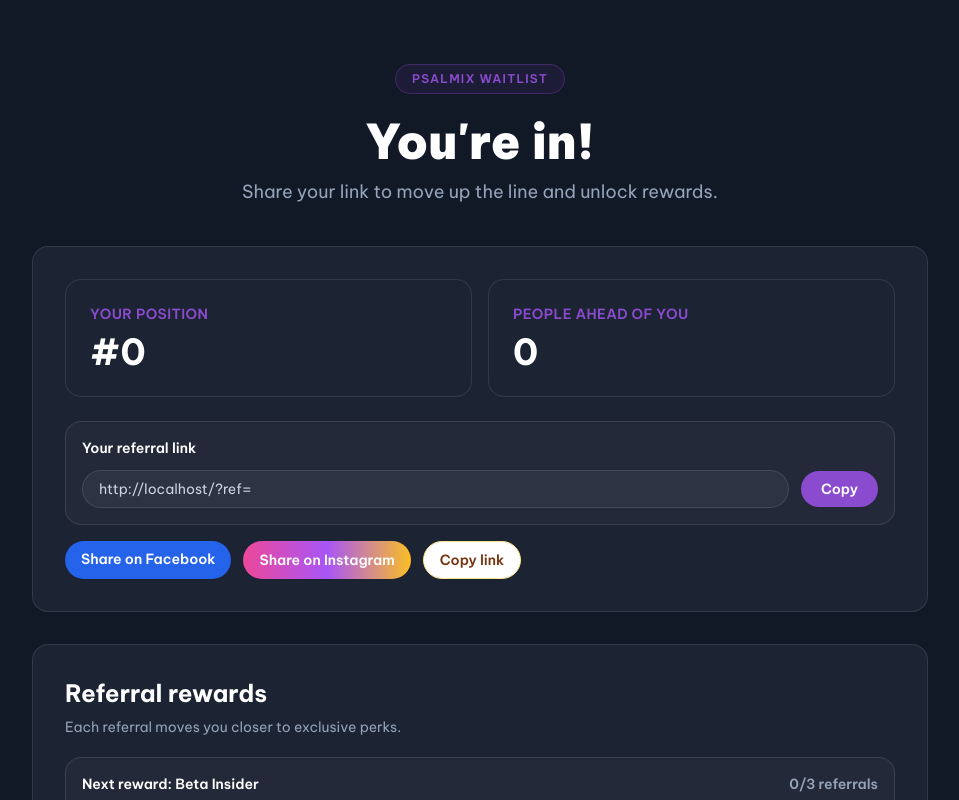
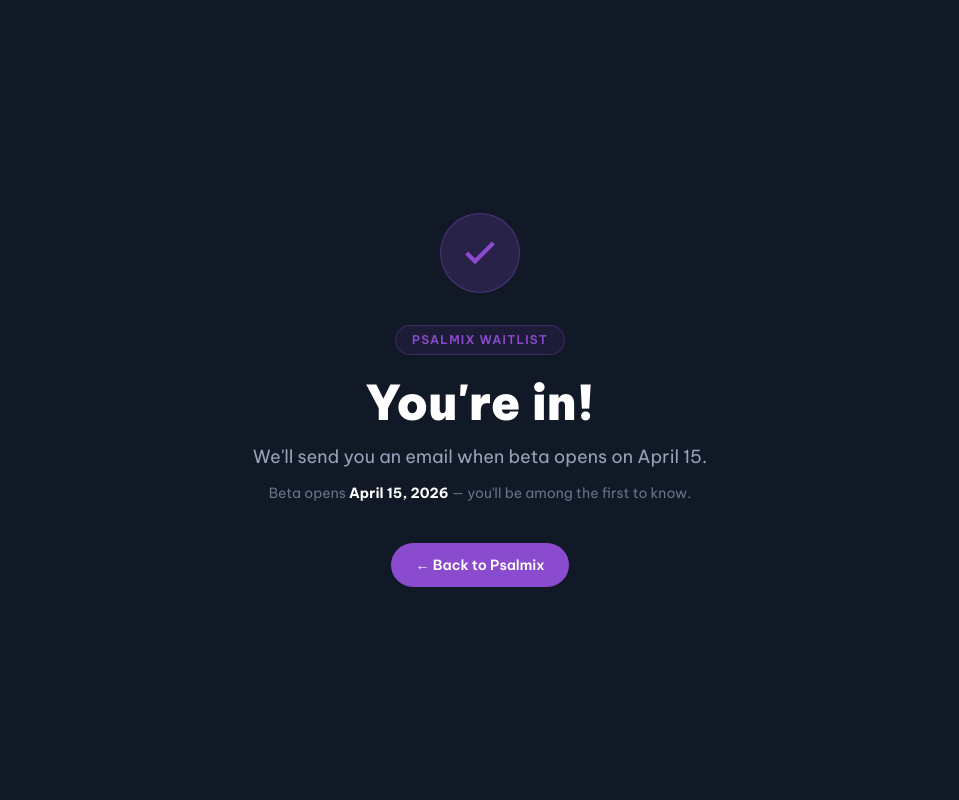
Before and after one commit to mmcaiassistant/psalmix-waitlist, a Next.js app: page /welcome in a window 1280 px wide. Shown: the top 800 px of the page, without its empty margins (160-1119 px from the left). Built offline with nearby package versions, Linux system fonts and the light colour scheme.

Commit message:
feat: remove referral system — pure email signup waitlist

```diff
--- a/src/app/page.tsx
+++ b/src/app/page.tsx
@@ -1,7 +1,7 @@
 "use client";
 
 import { useEffect, useState, Suspense } from "react";
-import { useRouter, useSearchParams } from "next/navigation";
+import { useSearchParams } from "next/navigation";
 import React from "react";
 import { CustomIcon as CustomIconComponent } from "@/components/CustomIcon";
 type AnyCustomIcon = React.ComponentType<{ name: string; size?: number }>;
@@ -52,59 +52,49 @@
 
 function SignupForm({
   variant = "hero",
-  referralCode,
 }: {
   variant?: "hero" | "footer";
-  referralCode?: string;
 }) {
   const [email, setEmail] = useState("");
   const [status, setStatus] = useState<"idle" | "loading" | "success" | "error">("idle");
-  const [result, setResult] = useState<{ position?: number; referralCode?: string; message?: string } | null>(null);
-  const router = useRouter();
+  const [errorMessage, setErrorMessage] = useState<string | null>(null);
+  const [alreadyOnList, setAlreadyOnList] = useState(false);
 
   const handleSubmit = async (e: React.FormEvent) => {
     e.preventDefault();
     setStatus("loading");
-    setResult(null);
+    setErrorMessage(null);
 
     try {
       const res = await fetch("/api/signup", {
         method: "POST",
         headers: { "Content-Type": "application/json" },
-        body: JSON.stringify({ email, referralCode }),
+        body: JSON.stringify({ email }),
       });
       const data = await res.json();
       if (!res.ok) throw new Error(data.error || "Something went wrong");
 
+      setAlreadyOnList(!!data.already);
       setStatus("success");
-      setResult({
-        position: data.position,
-        referralCode: data.referralCode,
-        message: data.already ? "You're already on the list!" : "You're in!",
-      });
       setEmail("");
-
-      if (data.referralCode) {
-        router.push(`/dashboard/${data.referralCode}`);
-      }
     } catch (err: unknown) {
       setStatus("error");
-      const message = err instanceof Error ? err.message : "Unable to join right now.";
-      setResult({ message });
+      setErrorMessage(err instanceof Error ? err.message : "Unable to join right now.");
     }
   };
 
-  if (status === "success" && result) {
+  if (status === "success") {
     return (
       <div className="rounded-2xl bg-surface border border-white/10 p-6 text-center max-w-md shadow-xl">
-        <div className="w-16 h-16 mx-auto mb-4 rounded-full bg-green-100 flex items-center justify-center">
-          <Icons.checkCircle className="w-8 h-8 text-green-600" />
+        <div className="w-16 h-16 mx-auto mb-4 rounded-full bg-green-500/20 flex items-center justify-center">
+          <Icons.checkCircle className="w-8 h-8 text-green-400" />
         </div>
-        <h3 className="text-xl font-bold text-white mb-2">{result.message}</h3>
-        <p className="text-text-secondary mb-4">
-          Your position: <span className="text-primary font-bold">#{result.position?.toLocaleString()}</span>
+        <h3 className="text-xl font-bold text-white mb-2">
+          {alreadyOnList ? "You're already on the list!" : "You're in!"}
+        </h3>
+        <p className="text-text-secondary text-sm">
+          We&apos;ll send you an email when beta opens on April 15.
         </p>
-        <p className="text-sm text-text-secondary">Redirecting to your dashboard…</p>
       </div>
     );
   }
@@ -136,13 +126,8 @@
             {status === "loading" ? "Saving your spot..." : "Save My Spot — It's Free"}
           </button>
         </div>
-        {status === "error" && result?.message && (
-          <p className="text-red-500 text-sm mt-2 text-center">{result.message}</p>
-        )}
-        {referralCode && (
-          <p className="text-xs text-text-secondary mt-3 text-center">
-            You were referred by a friend — you&apos;ll both move up the line.
-          </p>
+        {status === "error" && errorMessage && (
+          <p className="text-red-500 text-sm mt-2 text-center">{errorMessage}</p>
         )}
         <p className="text-xs text-text-secondary mt-3 text-center flex items-center justify-center gap-2">
           <svg className="w-4 h-4 text-green-400" viewBox="0 0 24 24" fill="none" stroke="currentColor" strokeWidth="2"><path d="M22 11.08V12a10 10 0 1 1-5.93-9.14"/><polyline points="22 4 12 14.01 9 11.01"/></svg>
@@ -175,8 +160,8 @@
           {status === "loading" ? "Saving your spot..." : "Save My Spot — It's Free"}
         </button>
       </div>
-      {status === "error" && result?.message && (
-        <p className="text-red-300 text-sm mt-2 text-center">{result.message}</p>
+      {status === "error" && errorMessage && (
+        <p className="text-red-300 text-sm mt-2 text-center">{errorMessage}</p>
       )}
       <p className="text-xs text-white/60 mt-3 text-center">Free to join · $7.99/mo at launch · Cancel anytime</p>
     </form>
@@ -221,7 +206,7 @@
   const [count, setCount] = useState<number | null>(null);
   const [showStickyCTA, setShowStickyCTA] = useState(false);
   const searchParams = useSearchParams();
-  const referralCode = searchParams.get("ref") ?? undefined;
+  void searchParams; // referral feature removed — keeping hook for future use
 
   useEffect(() => {
     fetch("/api/stats")
@@ -259,7 +244,6 @@
             <a className="text-sm font-medium hover:text-primary transition-colors" href="#problem">Problem</a>
             <a className="text-sm font-medium hover:text-primary transition-colors" href="#solution">Solution</a>
             <a className="text-sm font-medium hover:text-primary transition-colors" href="#founding">Founding</a>
-            <a className="text-sm font-medium hover:text-primary transition-colors" href="#referrals">Referrals</a>
             <a className="text-sm font-medium hover:text-primary transition-colors" href="#faq">FAQ</a>
           </nav>
           <a href="#signup" className="bg-primary text-white px-5 py-3 rounded-full font-bold text-sm hover:scale-105 transition-transform active:scale-95 min-h-[44px] flex items-center">
@@ -272,7 +256,6 @@
         {/* Hero Section */}
         <HeroSection
           displayCount={displayCount}
-          referralCode={referralCode}
           SignupForm={SignupForm}
           Icons={Icons}
           CustomIcon={CustomIcon}
@@ -466,7 +449,6 @@
 
         {/* Final CTA */}
         <CTASection
-          referralCode={referralCode}
           spotsRemaining={spotsRemaining}
           SignupForm={SignupForm}
         />
--- a/src/app/welcome/page.tsx
+++ b/src/app/welcome/page.tsx
@@ -1,175 +1,63 @@
 "use client";
 
 import { useEffect, useState } from "react";
-import { motion } from "framer-motion";
-import PositionDisplay from "@/components/PositionDisplay";
-import ReferralLink from "@/components/ReferralLink";
-import ShareButtons from "@/components/ShareButtons";
-import RewardTier from "@/components/RewardTier";
-import RewardProgress from "@/components/RewardProgress";
-import { REWARD_TIERS } from "@/lib/rewards";
+import { useSearchParams } from "next/navigation";
+import { Suspense } from "react";
 
-const Celebration = () => (
-  <div className="relative flex items-center justify-center">
-    <motion.div
-      animate={{ scale: [1, 1.1, 1], rotate: [0, 6, -6, 0] }}
-      transition={{ duration: 1.6, repeat: Infinity }}
-      className="text-5xl"
-    >
-      🎉
-    </motion.div>
-    <motion.span
-      className="absolute -left-8 -top-4 h-3 w-3 rounded-full bg-amber-400"
-      animate={{ y: [-4, -16], opacity: [0, 1, 0] }}
-      transition={{ duration: 1.4, repeat: Infinity }}
-    />
-    <motion.span
-      className="absolute right-6 -top-6 h-2 w-2 rounded-full bg-rose-400"
-      animate={{ y: [-2, -18], opacity: [0, 1, 0] }}
-      transition={{ duration: 1.2, repeat: Infinity, delay: 0.2 }}
-    />
-    <motion.span
-      className="absolute -right-10 -bottom-4 h-3 w-3 rounded-full bg-emerald-400"
-      animate={{ y: [2, -14], opacity: [0, 1, 0] }}
-      transition={{ duration: 1.6, repeat: Infinity, delay: 0.4 }}
-    />
-  </div>
-);
-
-type UserStats = {
-  referralCode: string;
-  referrals: number;
-  position: number;
-  peopleAhead: number;
-};
-
-export default function WelcomePage() {
-  const [data, setData] = useState<UserStats | null>(null);
-  const [loading, setLoading] = useState(true);
-  const [origin, setOrigin] = useState("");
-  const [code, setCode] = useState("");
-
-  useEffect(() => {
-    setOrigin(window.location.origin);
-    const params = new URLSearchParams(window.location.search);
-    const c = params.get("code") || "";
-    setCode(c);
-    // Persist code in localStorage so the user can always return to their dashboard
-    if (c) {
-      try {
-        localStorage.setItem("psalmix_referral_code", c);
-      } catch {
-        // storage blocked — not critical
-      }
-    }
-  }, []);
-
-  useEffect(() => {
-    if (!code) {
-      setLoading(false);
-      return;
-    }
-
-    const fetchStats = async () => {
-      try {
-        const res = await fetch(`/api/user/${code}`);
-        if (!res.ok) throw new Error("Failed to fetch stats");
-        const json = await res.json();
-        setData(json);
-      } catch {
-        // non-critical — show dashboard without live stats
-      } finally {
-        setLoading(false);
-      }
-    };
-
-    fetchStats();
-  }, [code]);
-
-  const shareUrl = `${origin}/?ref=${data?.referralCode || code}`;
-
-  const trackShare = async (channel: string) => {
-    if (!data?.referralCode && !code) return;
-    try {
-      await fetch("/api/share", {
-        method: "POST",
-        headers: { "Content-Type": "application/json" },
-        body: JSON.stringify({
-          referralCode: data?.referralCode || code,
-          channel,
-        }),
-      });
-    } catch {
-      // share tracking is non-critical — silently ignore
-    }
-  };
+function WelcomeContent() {
+  const searchParams = useSearchParams();
+  const email = searchParams.get("email") || "";
 
   return (
-    <div className="min-h-screen bg-[#111826] px-6 py-12 text-white">
-      <div className="mx-auto flex w-full max-w-4xl flex-col gap-8">
-        {/* Header */}
-        <div className="text-center pt-4 pb-2">
-          <div className="inline-flex items-center px-4 py-1.5 rounded-full border border-[#8B4BCF]/30 bg-[#8B4BCF]/10 mb-6">
-            <span className="text-xs font-semibold uppercase tracking-widest text-[#8B4BCF]">
-              Psalmix Waitlist
-            </span>
-          </div>
-          <h1 className="text-4xl sm:text-5xl font-black mb-3">You&apos;re in!</h1>
-          <p className="text-slate-400 text-lg">Share your link to move up the line and unlock rewards.</p>
+    <div className="min-h-screen bg-[#111826] px-6 py-20 text-white flex items-center justify-center">
+      <div className="max-w-lg w-full text-center">
+        {/* Check icon */}
+        <div className="w-20 h-20 mx-auto mb-8 rounded-full bg-[#8B4BCF]/20 border border-[#8B4BCF]/40 flex items-center justify-center">
+          <svg className="w-10 h-10 text-[#8B4BCF]" viewBox="0 0 24 24" fill="none" stroke="currentColor" strokeWidth="2.5">
+            <polyline points="20 6 9 17 4 12" />
+          </svg>
         </div>
 
-        <section className="rounded-2xl bg-[#1C2333] border border-white/10 p-8">
-          {loading ? (
-            <p className="text-slate-400 text-sm">Loading your stats…</p>
+        {/* Badge */}
+        <div className="inline-flex items-center px-4 py-1.5 rounded-full border border-[#8B4BCF]/30 bg-[#8B4BCF]/10 mb-6">
+          <span className="text-xs font-semibold uppercase tracking-widest text-[#8B4BCF]">
+            Psalmix Waitlist
+          </span>
+        </div>
+
+        <h1 className="text-4xl sm:text-5xl font-black mb-4">You&apos;re in!</h1>
+
+        <p className="text-slate-400 text-lg mb-3">
+          {email ? (
+            <>We&apos;ll email <span className="text-white font-semibold">{email}</span> when beta opens.</>
           ) : (
-            <>
-              <div className="grid gap-4 sm:grid-cols-2 mb-6">
-                <PositionDisplay label="Your position" value={data?.position ?? 0} prefix="#" />
-                <PositionDisplay
-                  label={data?.peopleAhead === 1 ? "Person ahead of you" : "People ahead of you"}
-                  value={data?.peopleAhead ?? 0}
-                />
-              </div>
-              {code && (
-                <p className="text-xs text-slate-500 mb-6">
-                  Bookmark this page or{" "}
-                  <a
-                    href={`/dashboard/${code}`}
-                    className="text-[#8B4BCF] underline font-semibold hover:text-[#A66BD9] transition-colors"
-                  >
-                    visit your dashboard anytime
-                  </a>{" "}
-                  using your unique link.
-                </p>
-              )}
-            </>
+            <>We&apos;ll send you an email when beta opens on April 15.</>
           )}
+        </p>
 
-          <div className="flex flex-col gap-4">
-            <ReferralLink url={shareUrl} />
-            <ShareButtons url={shareUrl} onShare={trackShare} />
-          </div>
-        </section>
+        <p className="text-slate-500 text-sm mb-10">
+          Beta opens <strong className="text-white">April 15, 2026</strong> — you&apos;ll be among the first to know.
+        </p>
 
-        <section className="rounded-2xl bg-[#1C2333] border border-white/10 p-8">
-          <h2 className="text-2xl font-bold mb-2">Referral rewards</h2>
-          <p className="text-slate-400 text-sm mb-5">
-            Each referral moves you closer to exclusive perks.
-          </p>
-          <div className="mb-6">
-            <RewardProgress referrals={data?.referrals ?? 0} />
-          </div>
-          <div className="grid gap-4 sm:grid-cols-2">
-            {REWARD_TIERS.map((tier) => (
-              <RewardTier
-                key={tier.badge}
-                tier={tier}
-                isUnlocked={(data?.referrals ?? 0) >= tier.referrals}
-              />
-            ))}
-          </div>
-        </section>
+        <a
+          href="/"
+          className="inline-flex items-center gap-2 px-6 py-3 rounded-full bg-[#8B4BCF] text-white font-semibold text-sm hover:bg-[#7B3BBF] transition-colors"
+        >
+          ← Back to Psalmix
+        </a>
       </div>
     </div>
   );
 }
+
+export default function WelcomePage() {
+  return (
+    <Suspense fallback={
+      <div className="min-h-screen bg-[#111826] flex items-center justify-center">
+        <div className="w-8 h-8 border-2 border-[#8B4BCF] border-t-transparent rounded-full animate-spin" />
+      </div>
+    }>
+      <WelcomeContent />
+    </Suspense>
+  );
+}
--- a/src/components/sections/HeroSection.tsx
+++ b/src/components/sections/HeroSection.tsx
@@ -4,8 +4,7 @@
 
 interface HeroSectionProps {
   displayCount: number | null;
-  referralCode?: string;
-  SignupForm: React.ComponentType<{ variant: "hero" | "footer"; referralCode?: string }>;
+  SignupForm: React.ComponentType<{ variant: "hero" | "footer" }>;
   Icons: {
     sparkles: React.ComponentType<React.SVGProps<SVGSVGElement>>;
     users: React.ComponentType<React.SVGProps<SVGSVGElement>>;
@@ -15,7 +14,6 @@
 
 export function HeroSection({
   displayCount,
-  referralCode,
   SignupForm,
 }: HeroSectionProps) {
   return (
@@ -51,7 +49,7 @@
         </p>
 
         {/* Signup Form */}
-        <SignupForm variant="hero" referralCode={referralCode} />
+        <SignupForm variant="hero" />
 
         {/* Waitlist count — minimal, only when meaningful */}
         {displayCount !== null && displayCount >= 50 && (
```
Also changed, not shown: src/components/sections/CTASection.tsx (+3 -4 lines).
